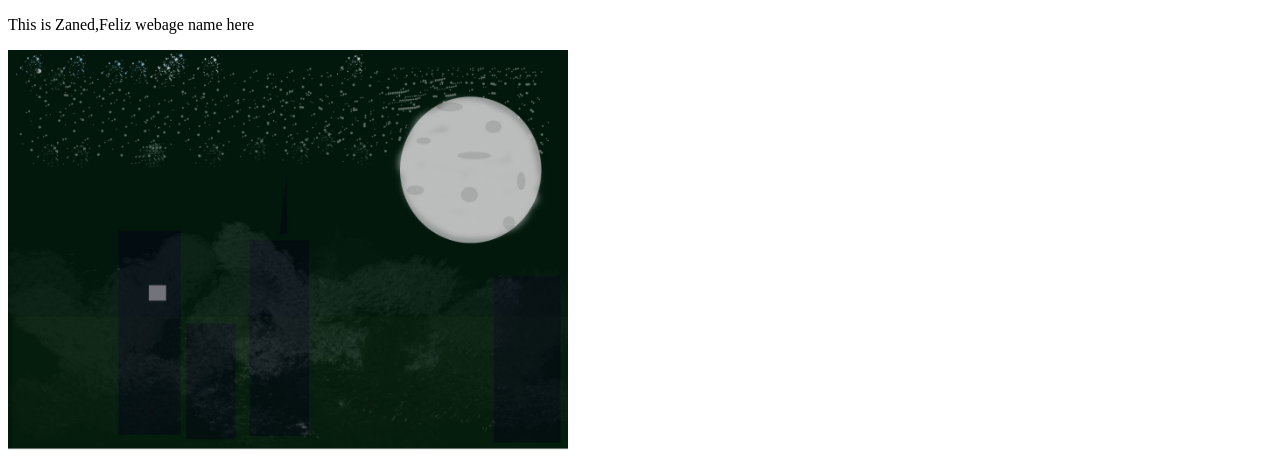
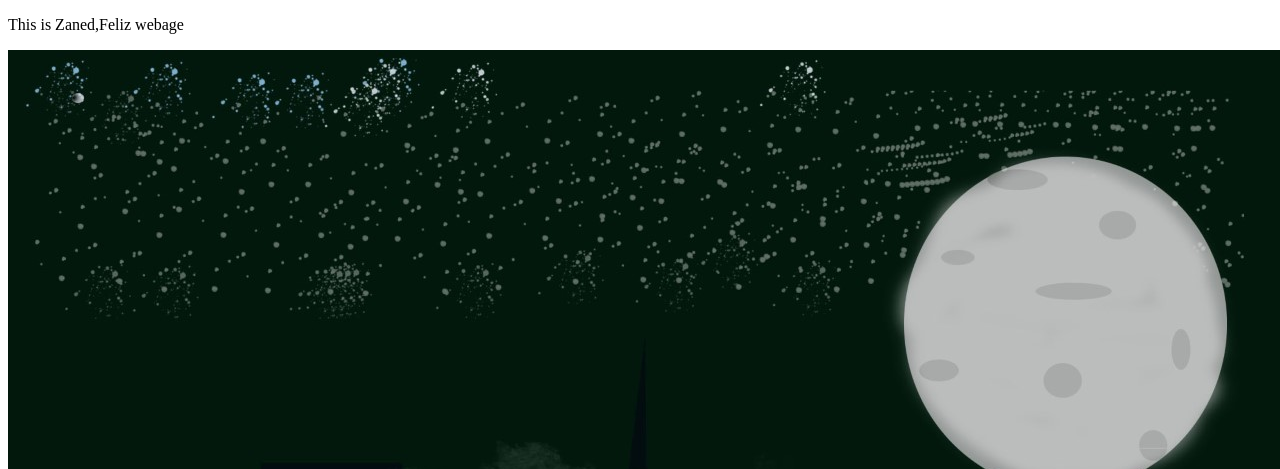
Before and after one commit to ZanedFeliz/zanedfeliz.github.io, a plain HTML site: page index.html in a window 1280 px wide. Shown: the top 469 px of the page. Drawn offline with Linux system fonts and the light colour scheme.

Commit message:
Update index.html

```diff
--- a/index.html
+++ b/index.html
@@ -1,8 +1,8 @@
 <!DOCTYPE html>
 <html>
-  <p>This is Zaned,Feliz webage name here</p>
+  <p>This is Zaned,Feliz webage</p>
   <body>
-    <img src="Landscape Project 1.jpg"height="400">
+    <img src="Landscape Project 1.jpg"height="">
     <h1>This my Intro to New Media page.</h1>
     <p>From this page you can access all my homework for HUW 112</p>
     <ul>
```
